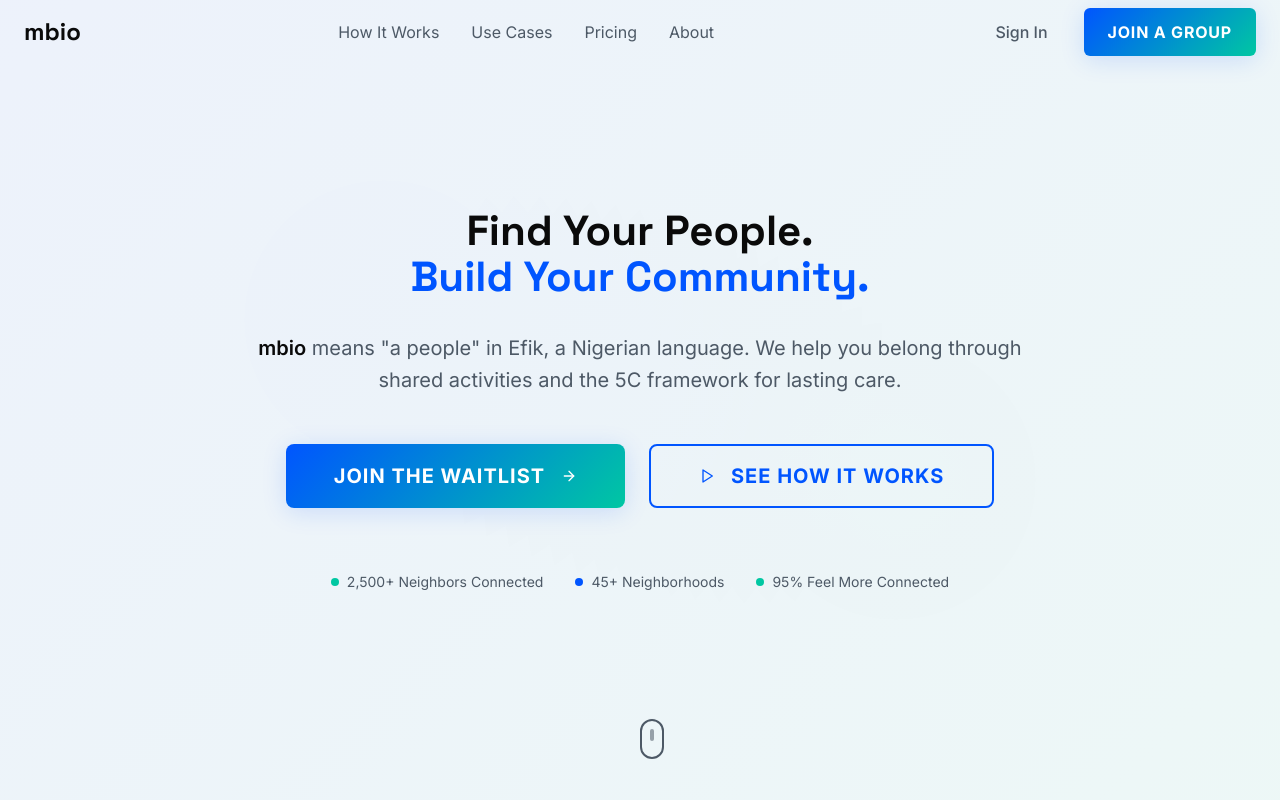
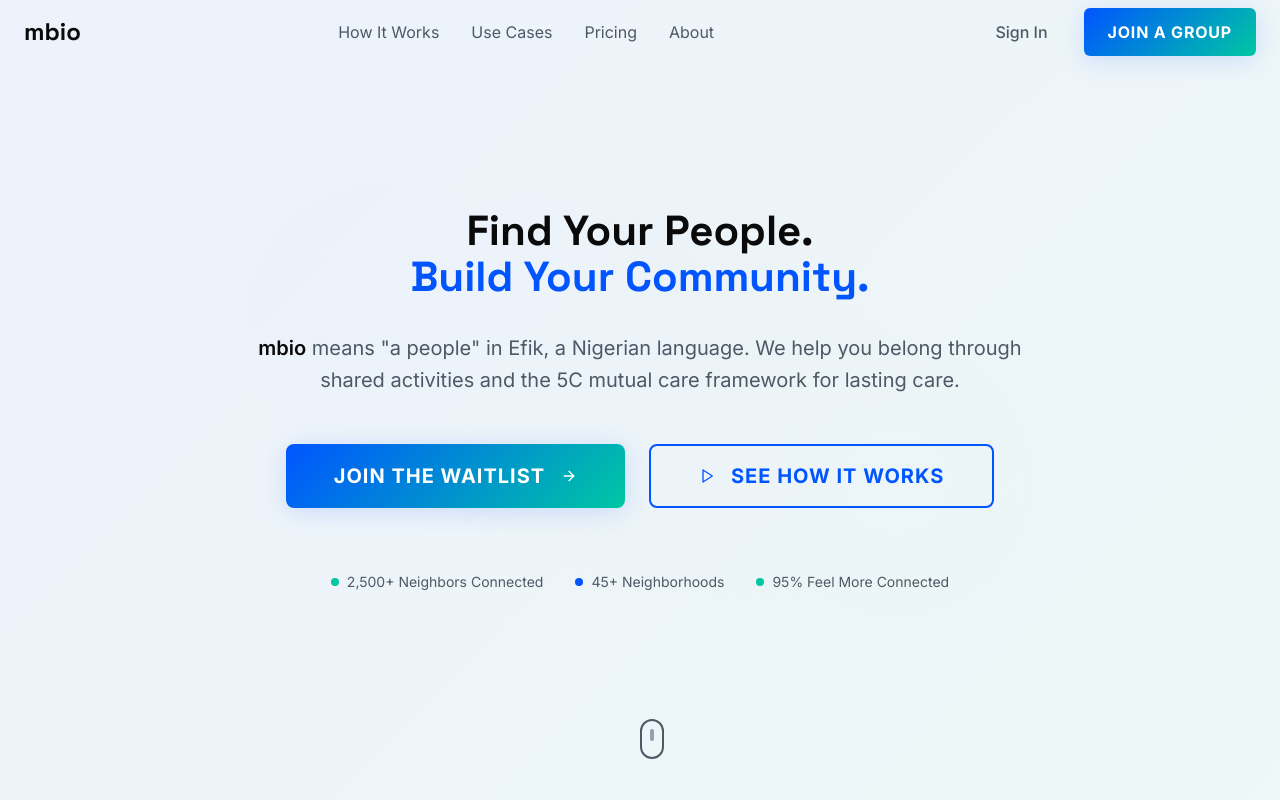
Before and after one commit to adjah-l/fdf-jikota, a React (Vite) app: page /premium in a window 1280 px wide. Shown: the top 800 px of the page. Built offline with nearby package versions, Linux system fonts and the light colour scheme.

Commit message:
Update subheader copy

```diff
--- a/src/components/Hero.tsx
+++ b/src/components/Hero.tsx
@@ -46,7 +46,7 @@ const Hero = () => {
           </h1>
 
           <p className="text-xl md:text-2xl text-muted-foreground mb-8 max-w-2xl mx-auto leading-relaxed">
-            <span className="font-semibold text-foreground">mbio</span> means "a people" in Efik, a Nigerian language. We help you belong through shared activities and the 5C framework for lasting care.
+            <span className="font-semibold text-foreground">mbio</span> means "a people" in Efik, a Nigerian language. We help you belong through shared activities and the 5C mutual care framework for lasting care.
           </p>
 
           <div className="flex flex-col sm:flex-row gap-4 justify-center mb-8">
--- a/src/components/marketing/PremiumHero.tsx
+++ b/src/components/marketing/PremiumHero.tsx
@@ -45,7 +45,7 @@ export function PremiumHero() {
             {/* Subcopy */}
             <p className="text-premium-body md:text-premium-body-lg text-muted-foreground mb-12 max-w-3xl mx-auto leading-relaxed">
               <span className="font-semibold text-foreground">mbio</span> means "a people" in Efik, a Nigerian language.
-              We help you belong through shared activities and the 5C framework for lasting care.
+              We help you belong through shared activities and the 5C mutual care framework for lasting care.
             </p>
 
             {/* CTAs */}
```
